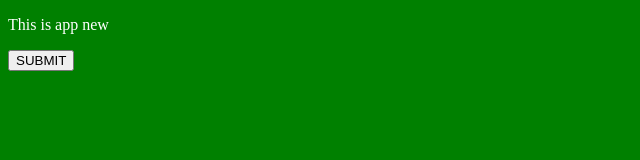
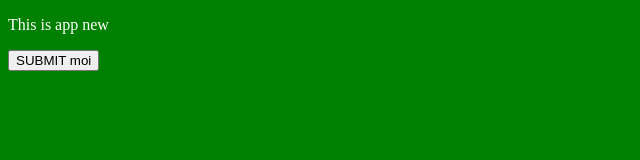
Before and after one commit to nhatquangduy-source/ASPNET-VX24TTK1-TRAN-QUANG-DUY-470124010, a plain HTML site: page index.html in a window 1280 px wide. Shown: the full height of the page, 0-640 px from the left. Drawn offline with Linux system fonts and the light colour scheme.

Commit message:
Update index.html

```diff
--- a/index.html
+++ b/index.html
@@ -10,7 +10,7 @@
 </head>
 <body>
     <p>This is app new </p>
-    <button>SUBMIT</button>
+    <button>SUBMIT moi</button>
 </body>
 
 </html>
```
